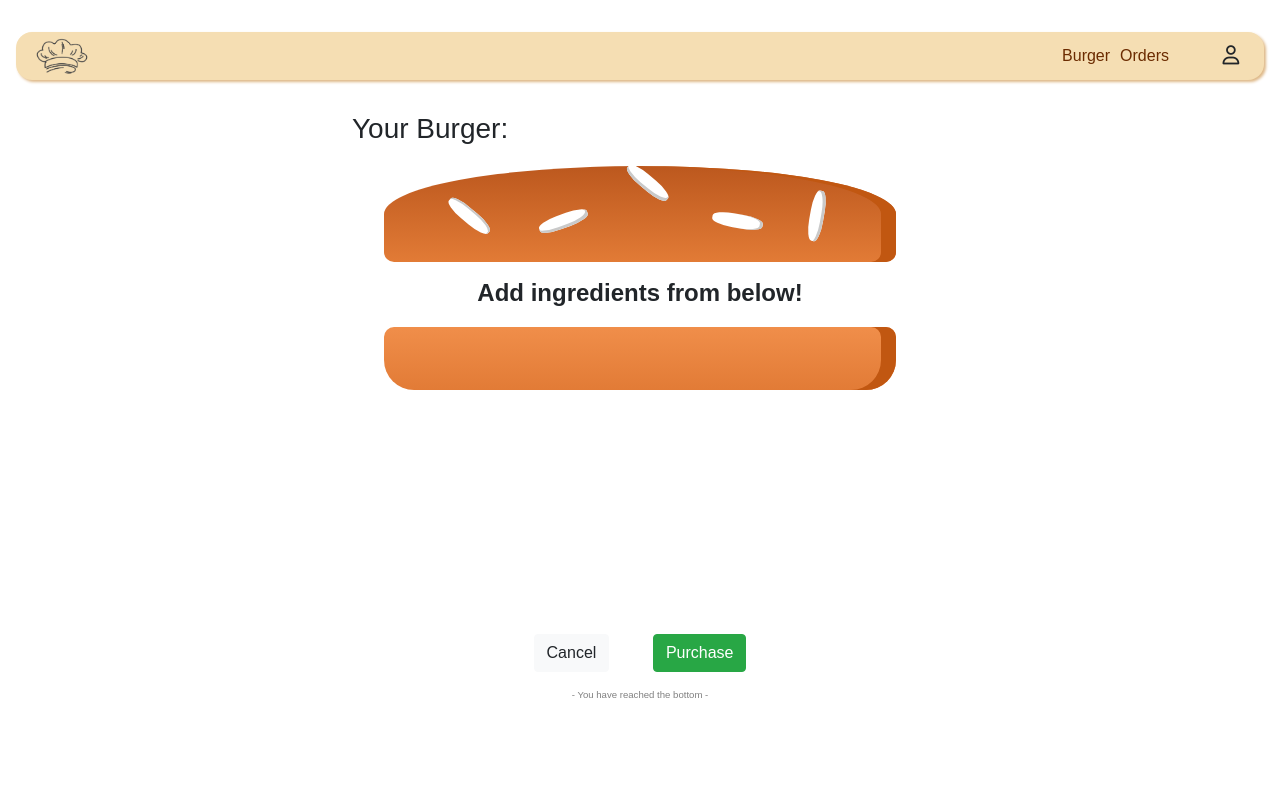
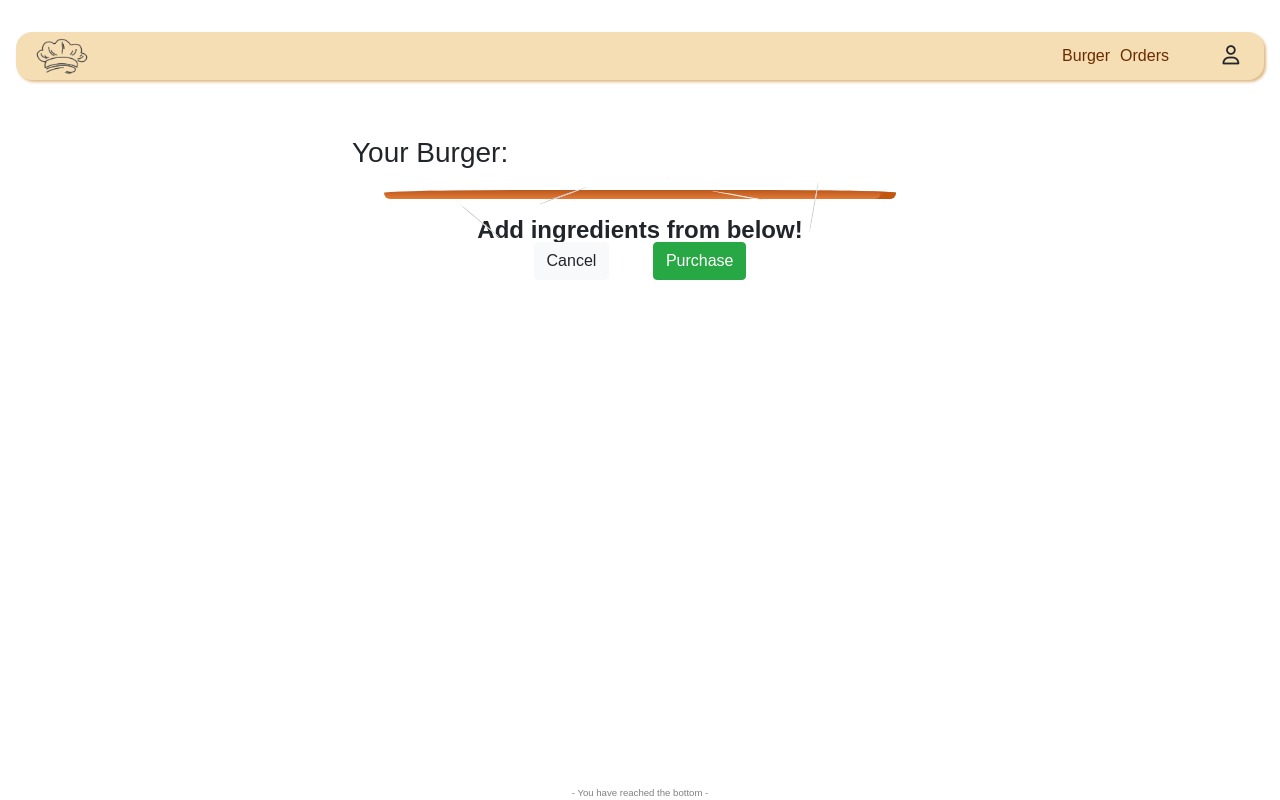
Before and after one commit to JunboJ/burgerbuilder-react, a React (Create React App) app: page /checkout in a window 1280 px wide. Built offline with nearby package versions, Linux system fonts and the light colour scheme; a web font is replaced by a local one.

Commit message:
front-end adjustment

```diff
--- a/src/components/Burger/Burger.module.css
+++ b/src/components/Burger/Burger.module.css
@@ -1,7 +1,7 @@
 .Burger {
     width: 100vw;
     margin: auto;
-    height: 60vw;
+    height: 100%;
     overflow: auto;
     text-align: center;
     font-weight: bold;
@@ -19,7 +19,7 @@
 @media only screen and (min-width: 1000px) and (min-height: 700px) {
     .Burger {
         width: 50vw !important;
-        height: 37.5vw !important;
+        /* height: 32vw !important; */
     }
     .Hint {
         font-size: 1rem;
@@ -29,7 +29,7 @@
 @media only screen and (min-width: 500px) and (min-height: 401px) {
     .Burger {
         width: 80vw;
-        height: 60vw;
+        /* height: 60vw; */
     }
     .Hint {
         font-size: 1.5rem;
@@ -39,7 +39,7 @@
 @media only screen and (min-width: 400px) and (min-height: 500px) {
     .Burger {
         width: 80vw;
-        height: 60vw;
+        /* height: 60vw; */
     }
     .Hint {
         font-size: 1.5rem;
--- a/src/components/Burger/Ingredient/Ingredient.module.css
+++ b/src/components/Burger/Ingredient/Ingredient.module.css
@@ -1,5 +1,5 @@
 .BreadBottom {
-    height: 13%;
+    height: 8%;
     width: 80%;
     background: linear-gradient(#F08E4A, #e27b36);
     border-radius: 10px 10px 30px 30px;
@@ -8,7 +8,7 @@
 }
 
 .BreadTop {
-    height: 20%;
+    height: 14%;
     width: 80%;
     background: linear-gradient(#bc581e, #e27b36);
     border-radius: 50% 50% 10px 10px;
@@ -83,7 +83,7 @@
 
 .Meat {
     width: 80%;
-    height: 8%;
+    height: 3%;
     background: linear-gradient(#7f3608, #702e05);
     margin: 2% auto;
     border-radius: 15px;
@@ -92,7 +92,7 @@
 
 .Cheese {
     width: 85%;
-    height: 4.5%;
+    height: 3.5%;
     margin: 2% auto;
     background: linear-gradient(#f4d004, #d6bb22);
     border-radius: 20px;
@@ -101,7 +101,7 @@
 
 .Salad {
     width: 85%;
-    height: 7%;
+    height: 4%;
     margin: 2% auto;
     background: linear-gradient(#228c1d, #91ce50);
     border-radius: 20px;
@@ -110,7 +110,7 @@
 
 .Bacon {
     width: 80%;
-    height: 3%;
+    height: 2%;
     background: linear-gradient(#bf3813, #c45e38);
     margin: 2% auto;
     animation: addBacon 0.2s ease-in-out forwards;
--- a/src/containers/Builder/Builder.js
+++ b/src/containers/Builder/Builder.js
@@ -8,6 +8,7 @@ import OrderSummary from '../../components/Burger/OrderSummary/OrderSummary';
 import errorHandler from '../../hoc/errorHandler/errorHandler';
 import axios from '../../axios_orders';
 import Spinner from '../../components/UI/Spinner/Spinner';
+import classes from './Builder.module.css';
 
 const INGREDIENT_PRICE = {
     salad: 50,
@@ -111,7 +112,7 @@ class Builder extends Component {
         }
 
         return (
-            <Aux>
+            <div className={classes.Builder_wrapper}>
                 <OrderSummary closeBtnClicked={this.toggleModal} showModal={this.state.showModal} ingredients={this.state.ingredients} totalPrice={this.state.totalPrice} />
                 {burger}
                 <EditIngredientContext.Provider
@@ -126,7 +127,7 @@ class Builder extends Component {
                         checkOutClicked={this.toggleModal}
                     />
                 </EditIngredientContext.Provider>
-            </Aux>
+            </div>
         );
     }
 };
--- /dev/null
+++ b/src/containers/Builder/Builder.module.css
@@ -0,0 +1,5 @@
+.Builder_wrapper {
+    display: flex;
+    flex-direction: column;
+    height: 100%;
+}
--- a/src/containers/Layout/Layout.js
+++ b/src/containers/Layout/Layout.js
@@ -18,8 +18,8 @@ const Layout = props => {
     const mainClass = showSideBarState.showSideBar ? classes.main_showSideBar : classes.main_hideSideBar;
 
     return (
-        <div className={mainClass}>
-            <header className={classes.Header} style={{ diaplay: 'flex', flexBasis: '100%' }}>
+        <div className={mainClass, classes.main}>
+            <header className={classes.Header}>
                 <SideBar show={showSideBarState.showSideBar} clicked={toggleSideBar}/>
                 <NavBar showSideBar={showSideBarState.showSideBar} logoClicked={toggleSideBar}/>
             </header>
--- a/src/containers/Layout/Layout.module.css
+++ b/src/containers/Layout/Layout.module.css
@@ -8,18 +8,35 @@
     /* animation: closeSideBar 0.2s forwards; */
 }
 
+.main {
+    display: flex;
+    flex-direction: column;
+    height: 100%;
+}
+
 @keyframes openSideBar {
-    from {margin-left: 0px;}
-    to {margin-left: 250px;}
+    from {
+        margin-left: 0px;
+    }
+    to {
+        margin-left: 250px;
+    }
 }
 
 @keyframes closeSideBar {
-    from {margin-left: 250px;}
-    to {margin-left: 0px;}
+    from {
+        margin-left: 250px;
+    }
+    to {
+        margin-left: 0px;
+    }
 }
 
 .Header {
     width: 100vw;
+    height: 120px;
+    display: 'flex';
+    flex-basis: '100%';
 }
 
 .Content {
```
